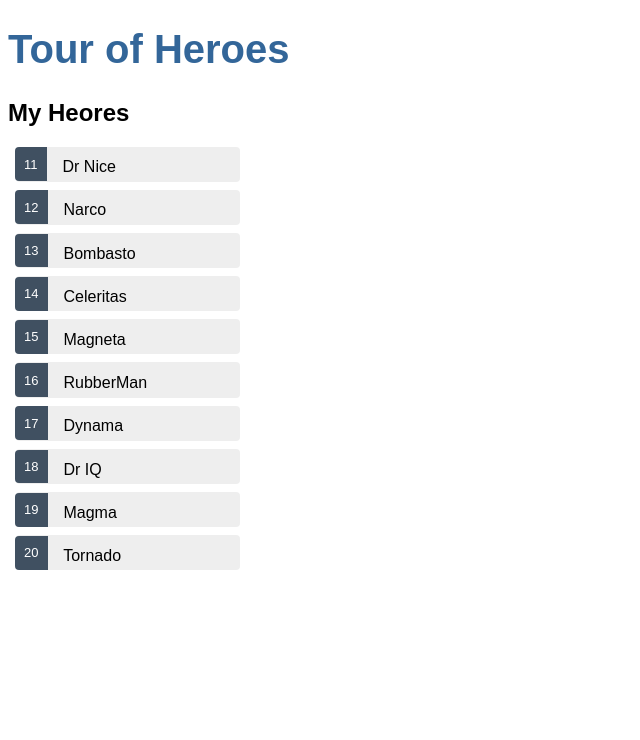
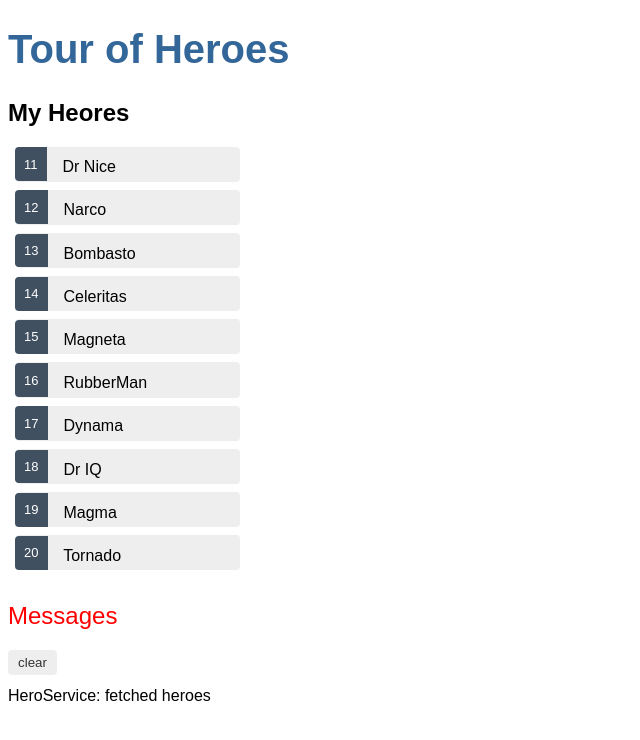
Before and after one commit to magiciansNephew/angular-heroes, an Angular app: page / in a window 1280 px wide. Shown: the top 740 px of the page, without its empty margins (0-640 px from the left). Built offline with nearby package versions, Linux system fonts and the light colour scheme.

Commit message:
Messages Service added

```diff
--- a/src/app/app.component.html
+++ b/src/app/app.component.html
@@ -1,2 +1,3 @@
 <h1>{{ title }}</h1>
 <app-heroes></app-heroes>
+<app-messages></app-messages>
--- a/src/app/app.module.ts
+++ b/src/app/app.module.ts
@@ -6,13 +6,15 @@
 import { AppComponent } from './app.component';
 import { HeroesComponent } from './heroes/heroes.component';
 import { HeroDetailComponent } from './hero-detail/hero-detail.component';
+import { MessagesComponent } from './messages/messages.component';
 
 
 @NgModule({
   declarations: [
     AppComponent,
     HeroesComponent,
-    HeroDetailComponent
+    HeroDetailComponent,
+    MessagesComponent
   ],
   imports: [
     BrowserModule,
--- a/src/app/hero.service.ts
+++ b/src/app/hero.service.ts
@@ -2,16 +2,19 @@
 import { Observable, of } from 'rxjs';
 import { Hero } from './hero';
 import { HEROES } from './mock-heroes';
+import { MessageService } from './message.service';
+
 
 @Injectable({
   providedIn: 'root'
 })
 export class HeroService {
 
-  constructor() { }
+  constructor(private messageService: MessageService) { }
 
   getHeroes(): Observable<Hero[]> {
     const heroes = of(HEROES);
+    this.messageService.add("HeroService: fetched heroes");
     return heroes;
   }
 
--- a/src/app/heroes/heroes.component.ts
+++ b/src/app/heroes/heroes.component.ts
@@ -1,6 +1,7 @@
 import { Component, OnInit } from '@angular/core';
 import { Hero } from '../hero';
 import { HeroService } from '../hero.service';
+import { MessageService } from '../message.service';
 
 @Component({
   selector: 'app-heroes',
@@ -13,7 +14,8 @@
 
   selectedHero?: Hero;
 
-  constructor(private heroService: HeroService) { }
+  constructor(private heroService: HeroService,
+              private messageService: MessageService) { }
 
   ngOnInit(): void {
     this.getHeroes();
@@ -21,6 +23,7 @@
 
   onSelect(hero: Hero){
     this.selectedHero = hero;
+    this.messageService.add(`HeroesComponent: Selected hero id=${hero.id}`);
   }
 
   getHeroes(): void {
--- /dev/null
+++ b/src/app/message.service.ts
@@ -0,0 +1,18 @@
+import { Injectable } from '@angular/core';
+
+@Injectable({
+  providedIn: 'root'
+})
+export class MessageService {
+
+  messages: string[] = [];
+
+  add(message: string){
+    this.messages.push(message);
+  }
+
+  clear() {
+    this.messages = [];
+  }
+
+}
--- /dev/null
+++ b/src/app/messages/messages.component.css
@@ -0,0 +1,20 @@
+/* MessagesComponent's private CSS styles */
+h2 {
+    color: red;
+    font-family: Arial, Helvetica, sans-serif;
+    font-weight: lighter;
+  }
+
+  button.clear {
+    font-family: Arial, sans-serif;
+    color: #333;
+    background-color: #eee;
+    margin-bottom: 12px;
+    border: none;
+    padding: 5px 10px;
+    border-radius: 4px;
+    cursor: pointer;
+  }
+  button:hover {
+    background-color: #cfd8dc;
+  }
--- /dev/null
+++ b/src/app/messages/messages.component.html
@@ -0,0 +1,6 @@
+<div *ngIf="messageService.messages.length">
+    <h2>Messages</h2>
+    <button class="clear"
+            (click)="messageService.clear()">clear</button>
+    <div *ngFor='let message of messageService.messages'>{{message}}</div>
+</div>
--- /dev/null
+++ b/src/app/messages/messages.component.ts
@@ -0,0 +1,16 @@
+import { Component, OnInit } from '@angular/core';
+import { MessageService } from '../message.service';
+
+@Component({
+  selector: 'app-messages',
+  templateUrl: './messages.component.html',
+  styleUrls: ['./messages.component.css']
+})
+export class MessagesComponent implements OnInit {
+
+  constructor(public messageService: MessageService) {   }
+
+  ngOnInit(): void {
+  }
+
+}
```
Also changed, not shown: 2 other files (tests, documents, lock files or other folders).
